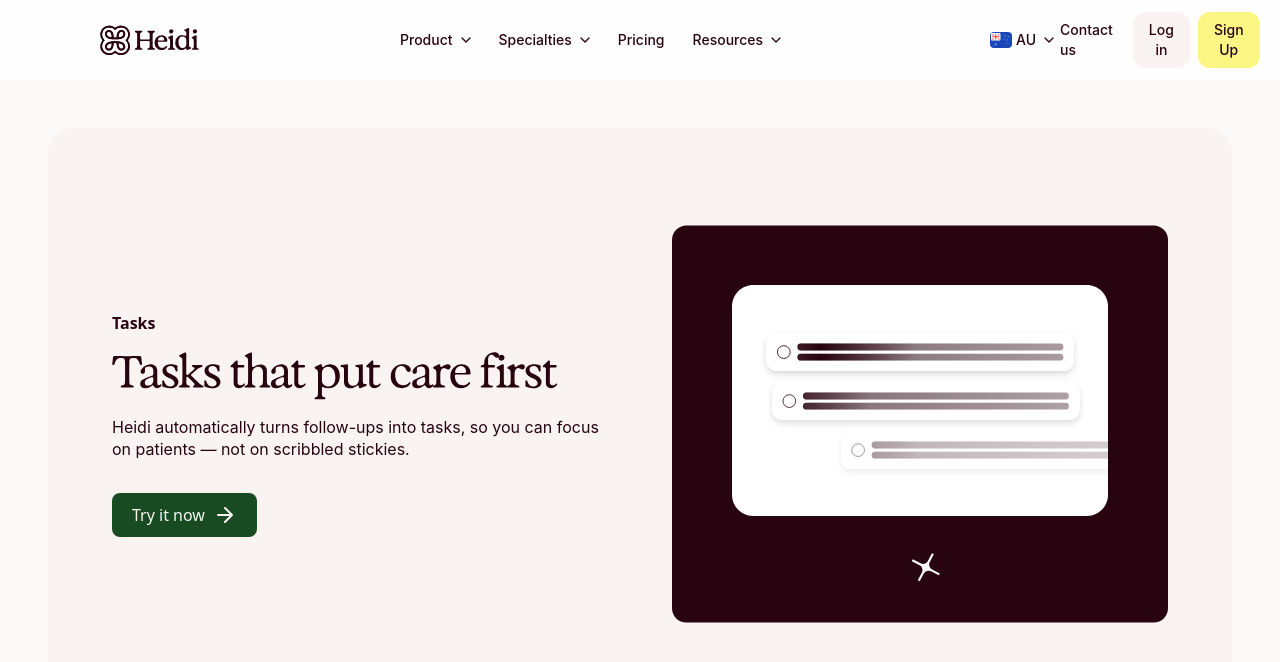
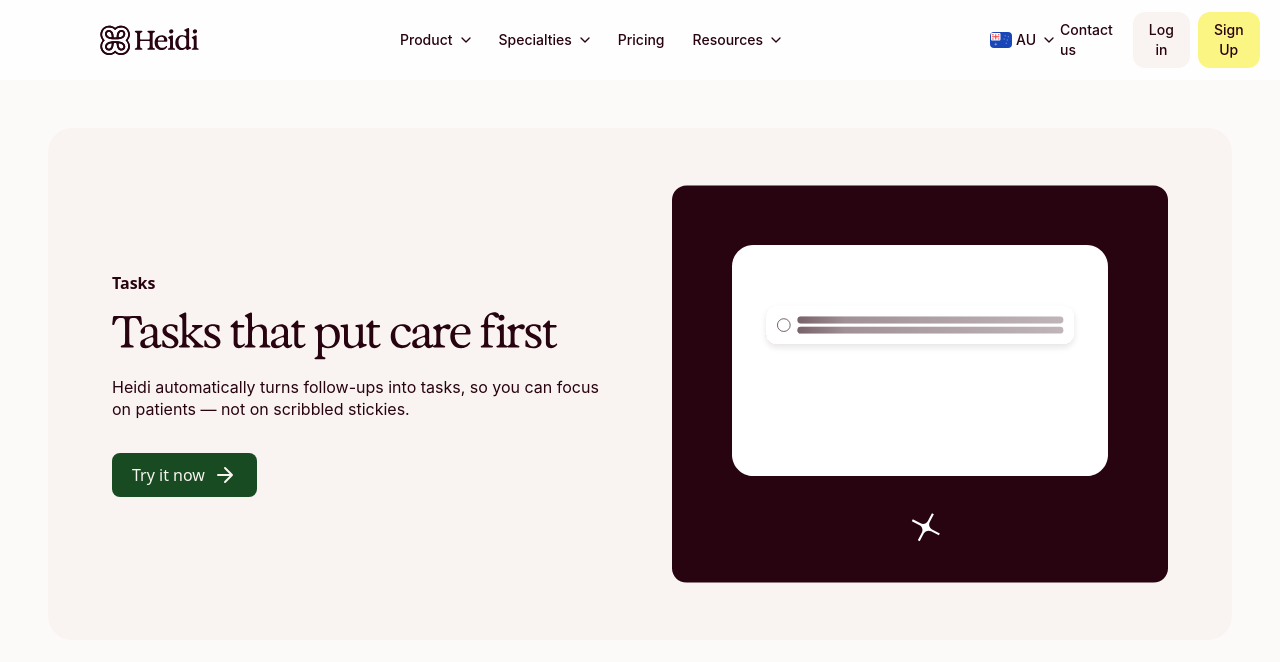
Before and after one commit to jessietsuei/heidi, a React (Vite) app: page / in a window 1280 px wide. Shown: the top 662 px of the page. Built offline with nearby package versions, Linux system fonts and the light colour scheme.

Commit message:
Add animation delay, shimmer polish, deploy to Vercel

```diff
--- a/src/components/Hero.jsx
+++ b/src/components/Hero.jsx
@@ -22,7 +22,7 @@ const Hero = () => {
 
   return (
     <section className="w-full px-12 py-12">
-      <div className="bg-heidi-background rounded-3xl px-16 py-12">
+      <div className="bg-heidi-background rounded-3xl px-16 py-2">
         <div className="grid grid-cols-2 gap-16 items-center">
           {/* Left Column - Text Content */}
           <div className="flex flex-col gap-4">
--- a/src/components/TaskCard.jsx
+++ b/src/components/TaskCard.jsx
@@ -10,6 +10,16 @@ import TaskRowAnimated from './TaskRowAnimated';
 
 const TaskCard = () => {
     const [phase, setPhase] = useState(0);
+    const [hasStarted, setHasStarted] = useState(false);
+
+    // Delay start of animation
+    useEffect(() => {
+      const startDelay = setTimeout(() => {
+        setHasStarted(true);
+      }, 400);
+
+      return () => clearTimeout(startDelay);
+    }, []);
 
   const phaseTiming = [
     250,   // 0 → 1: Row 1 appears
@@ -25,15 +35,26 @@ const TaskCard = () => {
     800,   // 10 → 0: Pause, then loop
   ];
 
+ // Phase progression
  useEffect(() => {
+    if (!hasStarted) return;
+
     const timer = setTimeout(() => {
       setPhase(prev => (prev + 1) % 11);
     }, phaseTiming[phase]);
     return () => clearTimeout(timer);
-  }, [phase]);
+  }, [phase, hasStarted]);
 
   const getRowConfig = () => {
     switch (phase) {
+      case -1:
+        // Not started - all hidden
+        return [
+          { id: 1, position: 0, isCompleted: false, fadeOut: false, visible: false },
+          { id: 2, position: 1, isCompleted: false, fadeOut: false, visible: false },
+          { id: 3, position: 2, isCompleted: false, fadeOut: false, visible: false },
+        ];
+
       case 0:
         return [
           { id: 1, position: 0, isCompleted: false, fadeOut: false, visible: true },
@@ -156,10 +177,11 @@ const TaskCard = () => {
         {rows.map((row, index) => (
   <motion.div
     key={row.id}
+    initial={{ opacity: 0, x: 100 + (index * 20) }}  // ← Add initial state
     animate={{
       top: rowPositions[row.position],
-              opacity: row.visible ? (row.fadeOut ? 0 : 1) : 0,
-              x: getSlideOffset(row, index),
+      opacity: hasStarted && row.visible ? (row.fadeOut ? 0 : 1) : 0,  // ← Check hasStarted
+      x: hasStarted && row.visible ? 0 : 100 + (index * 20),  // ← Check hasStarted
     }}
     transition={{
       duration: 0.5,
```
Lines whose indentation alone changed are shown as unchanged.
